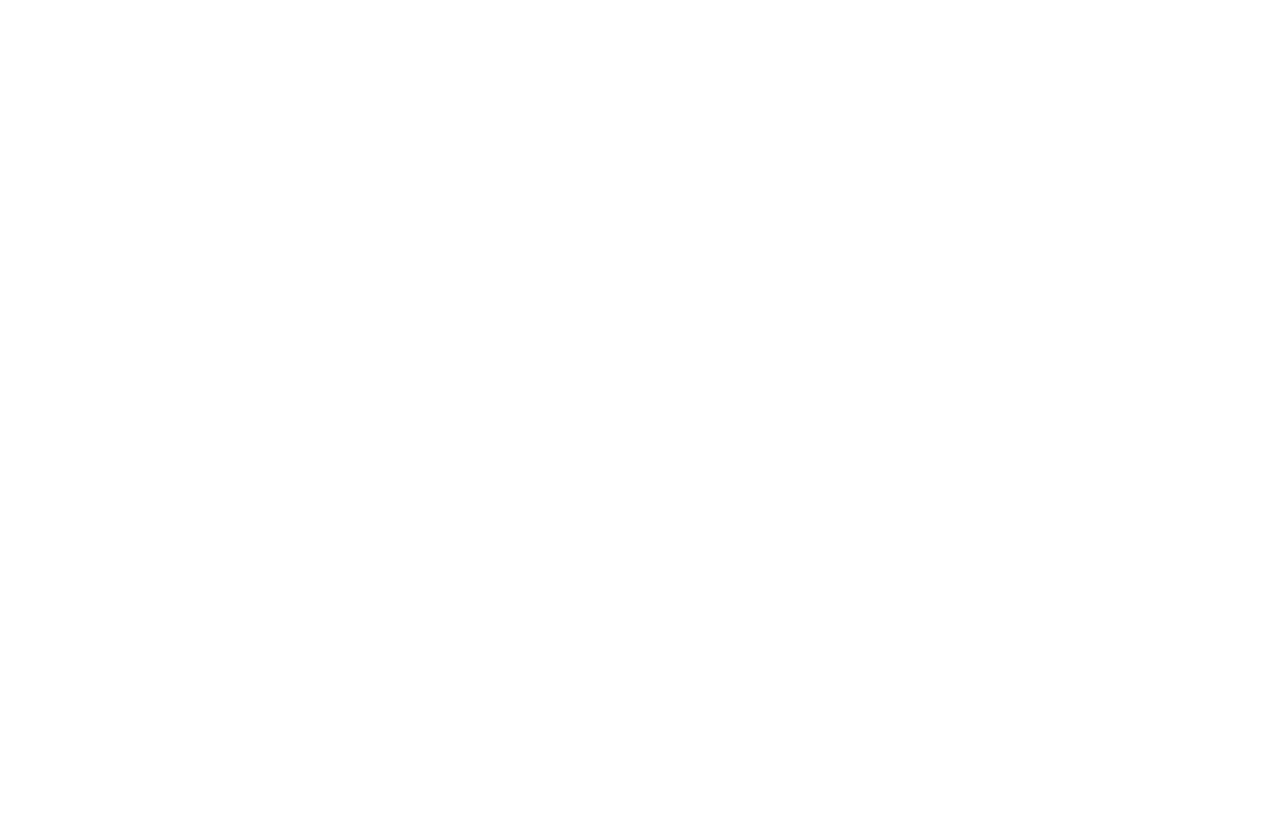
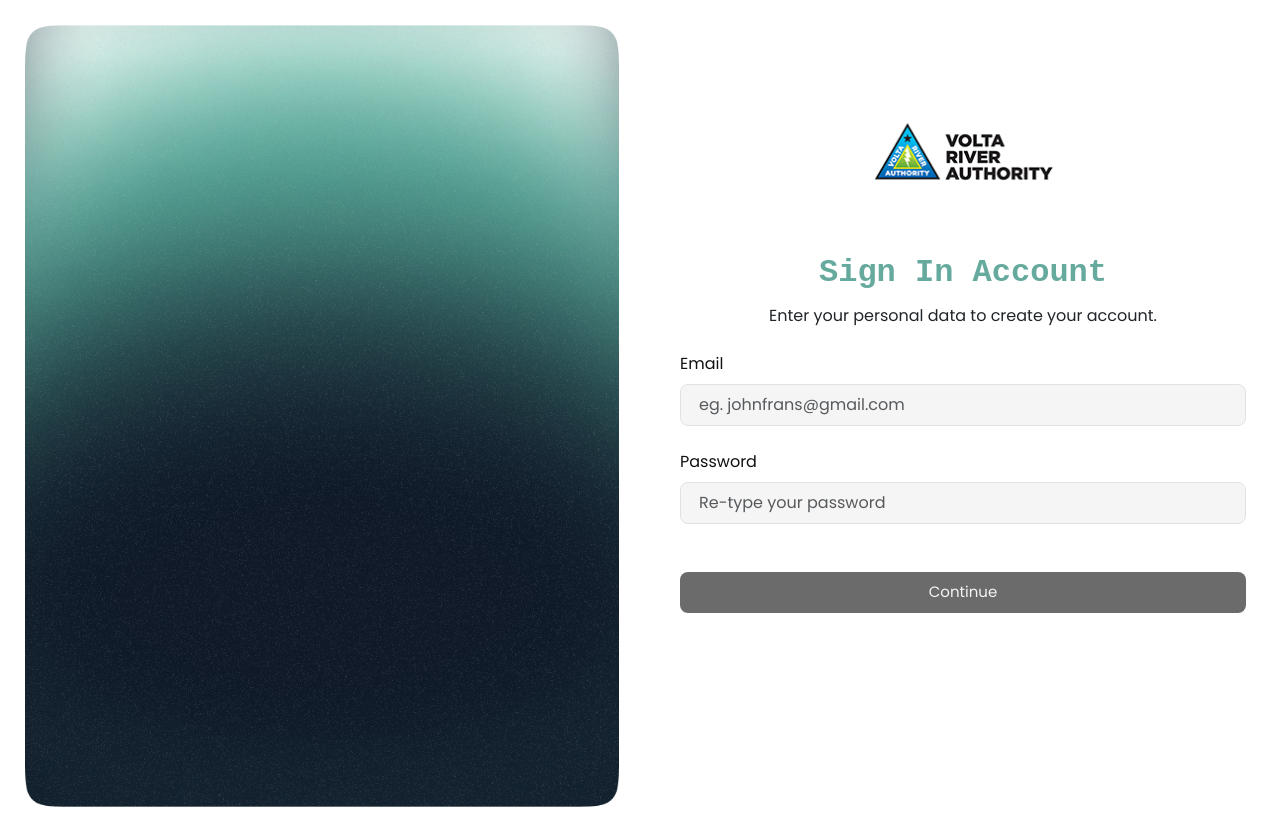
Before and after one commit to pftjeff/MailVan, a plain HTML site: page signin.html in a window 1280 px wide. Before the commit the page ends 800 px from the top, so only its background shows below. Drawn offline with Linux system fonts and the light colour scheme.

Commit message:
Add style.css, images and updated signin.html

```diff
--- /dev/null
+++ b/asset/css/style.css
@@ -0,0 +1,45 @@
+@import url('https://fonts.googleapis.com/css2?family=Poppins:wght@400;500&display=swap');
+
+body {
+    font-family: 'Poppins', sans-serif;
+    background: #ececec;
+    height: 100%;
+}
+
+
+/*------------ Right box ------------*/
+.right-box {
+    padding: 40px 30px 40px 40px;
+    height: 100vh;
+    overflow-y: auto;
+}
+/*------------ left box ------------*/
+.left-box {
+    height: 100vh;
+}
+
+/*------------ Custom Placeholder ------------*/
+::placeholder {
+    font-size: 16px;
+    padding: 2px;
+}
+
+.rounded-4 {
+    border-radius: 20px;
+}
+
+.rounded-5 {
+    border-radius: 30px;
+}
+
+/*------------ For small screens------------*/
+@media only screen and (max-width: 769px) {
+    .left-box {
+        height: 400px;
+        overflow: hidden;
+    }
+
+    .right-box {
+        padding: 20px;
+    }
+}
--- a/signin.html
+++ b/signin.html
@@ -1,11 +1,50 @@
 <!DOCTYPE html>
 <html lang="en">
+
 <head>
     <meta charset="UTF-8">
+    <meta http-equiv="X-UA-Compatible" content="IE=edge">
     <meta name="viewport" content="width=device-width, initial-scale=1.0">
-    <title>Sign-Up</title>
+    <link rel="stylesheet" href="asset/css/bootstrap.min.css">
+    <link rel="stylesheet" href="asset/css/style.css">
+    <title>Sign-In</title>
 </head>
+
 <body>
+    <!----------------------- Main Container -------------------------->
+    <div class="min-vh-100">
+        <!----------------------- Login Container -------------------------->
+        <div class="row p-3 bg-white">
+            <!--------------------------- Left Box ----------------------------->
+            <div class="col-md-6 rounded-4 d-flex flex-column left-box">
+                <img src="asset/img/Frame 3.png" class="img-fluid" style="height: 100vh;">
+            </div>
+            <!-------------------- ------ Right Box ---------------------------->
+            <div class="col-md-6 right-box">
+                <div class="header-text mb-2 d-flex flex-column align-items-center text-center">
+                    <img src="asset/img/vra_2.png" alt="logo" style="width: 35%;">
+                    <h2 style="font-family: 'Courier New', Courier, monospace; font-weight: 600; color: rgb(102 170 158);">Sign In Account</h2>
+                    <p style="margin-top: 4px;">Enter your personal data to create your account.</p>
+                </div>
+                <label for="email" class="form-label" style="color: #111111;">Email</label>
+                <div class="input-group mb-4">
+                    <input type="text" id="email" class="form-control form-control-lg fs-6"
+                        placeholder="eg. johnfrans@gmail.com" style="background-color: #F5F5F5;">
+                </div>
+                <label for="password" class="form-label" style="color: #111111;">Password</label>
+                <div class="input-group mb-5">
+                    <input type="password" id="password" class="form-control form-control-lg fs-6" placeholder="Re-type your password" style="background-color: #F5F5F5;">
+                </div>
+                <div class="input-group">
+                    <button class="btn btn-lg w-100"
+                        style="font-size: 15px; background-color: #6B6B6B; color: whitesmoke;">Continue</button>
+                </div>
+            </div>
+        </div>
+    </div>
+    </div>
 
+    <script src="asset/js/bootstrap.bundle.min.js"></script>
 </body>
+
 </html>
```
Also changed, not shown: asset/img/Frame 3.png (added), asset/img/vra_2.png (added).
